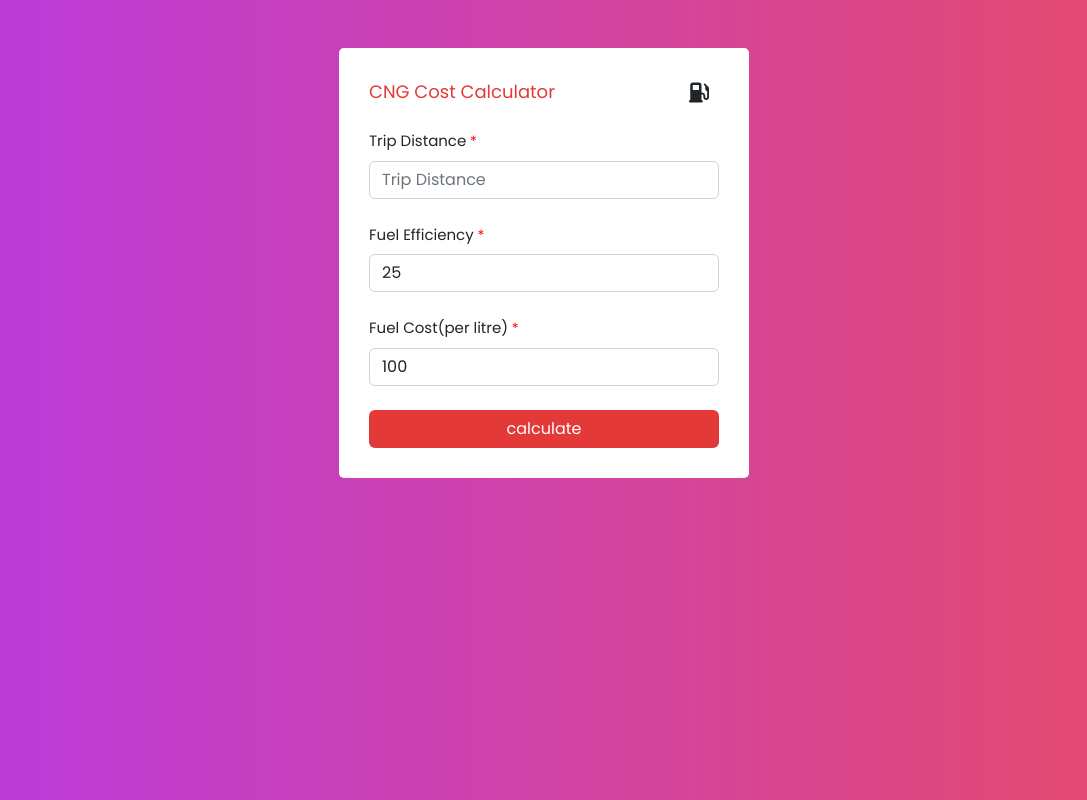
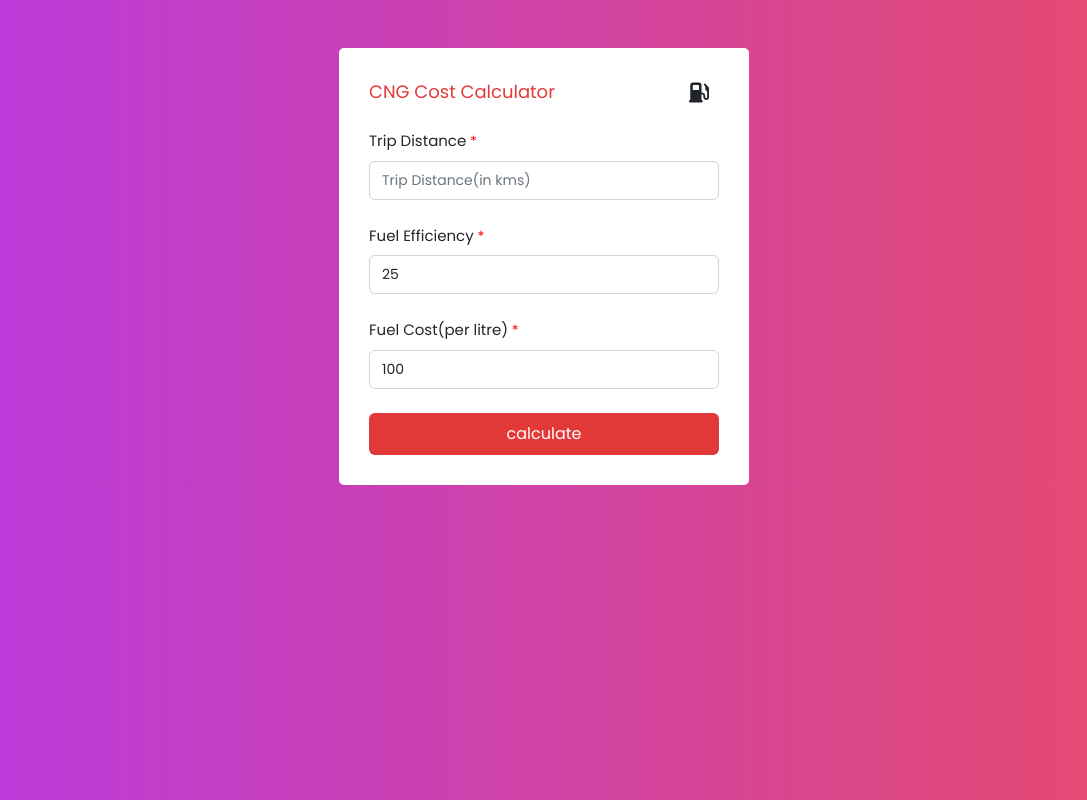
Before and after one commit to HarishmaRS/Fuel-cost-Calculator, a plain HTML site: page index.html in a window 1280 px wide. Shown: the whole page, without its empty margins (96-1183 px from the left). Drawn offline with nearby package versions, Linux system fonts and the light colour scheme.

Commit message:
some chnages

```diff
--- a/assets/css/style.css
+++ b/assets/css/style.css
@@ -35,6 +35,9 @@ body{
 .input-box,.calc-btn{
     width: 350px;
 }
+.form-control{
+    font-size: 14px;
+}
 .calc-btn{
     background-color: #e33939;
     color: white;
--- a/index.html
+++ b/index.html
@@ -27,18 +27,18 @@
                 </div>
                 <div class="input-box mt-4">
                     <label for="distance" class="form-label">Trip Distance<span class="star"> *</span></label>
-                    <input type="number" class="form-control" id="distance"
-                        placeholder="Trip Distance">
+                    <input type="number" class="form-control py-2" id="distance"
+                        placeholder="Trip Distance(in kms)">
                 </div>
                 <div class="input-box mt-4">
                     <label for="fuel-efficiency" class="form-label">Fuel Efficiency<span class="star"> *</span></label>
-                    <input type="number" class="form-control" value="25" id="fuel-efficiency">
+                    <input type="number" class="form-control py-2" value="25" id="fuel-efficiency">
                 </div>
                 <div class="input-box mt-4">
                     <label for="fuel-cost" class="form-label">Fuel Cost(per litre)<span class="star"> *</span></label>
-                    <input type="number" class="form-control" value="100" id="fuel-cost">
+                    <input type="number" class="form-control py-2" value="100" id="fuel-cost">
                 </div>
-                <button class="btn calc-btn mt-4" id="calc-btn" data-bs-toggle="modal"
+                <button class="btn calc-btn mt-4 py-2" id="calc-btn" data-bs-toggle="modal"
                     data-bs-target="#resultModal">calculate</button>
             </div>
             <!-- The MODAL -->
```
